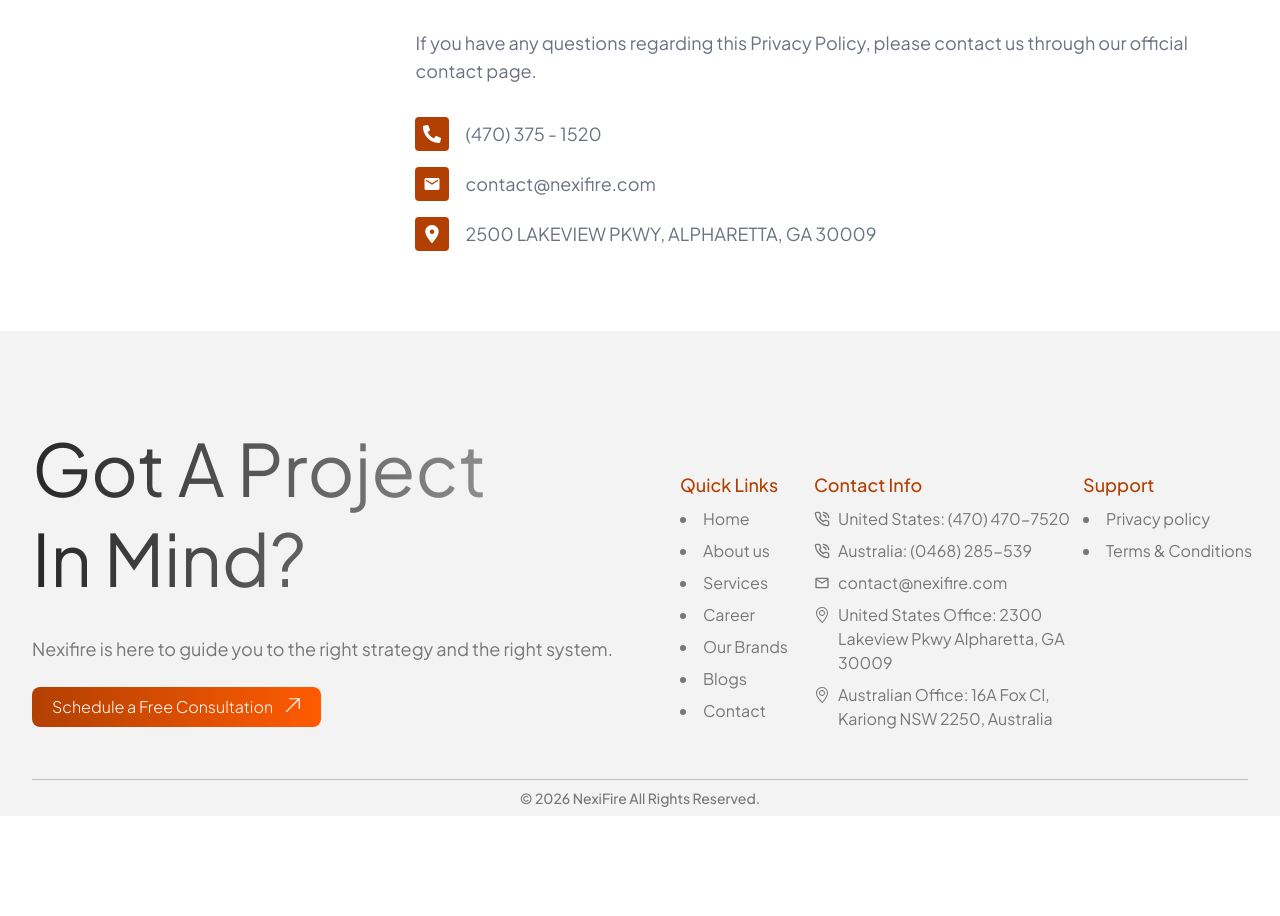
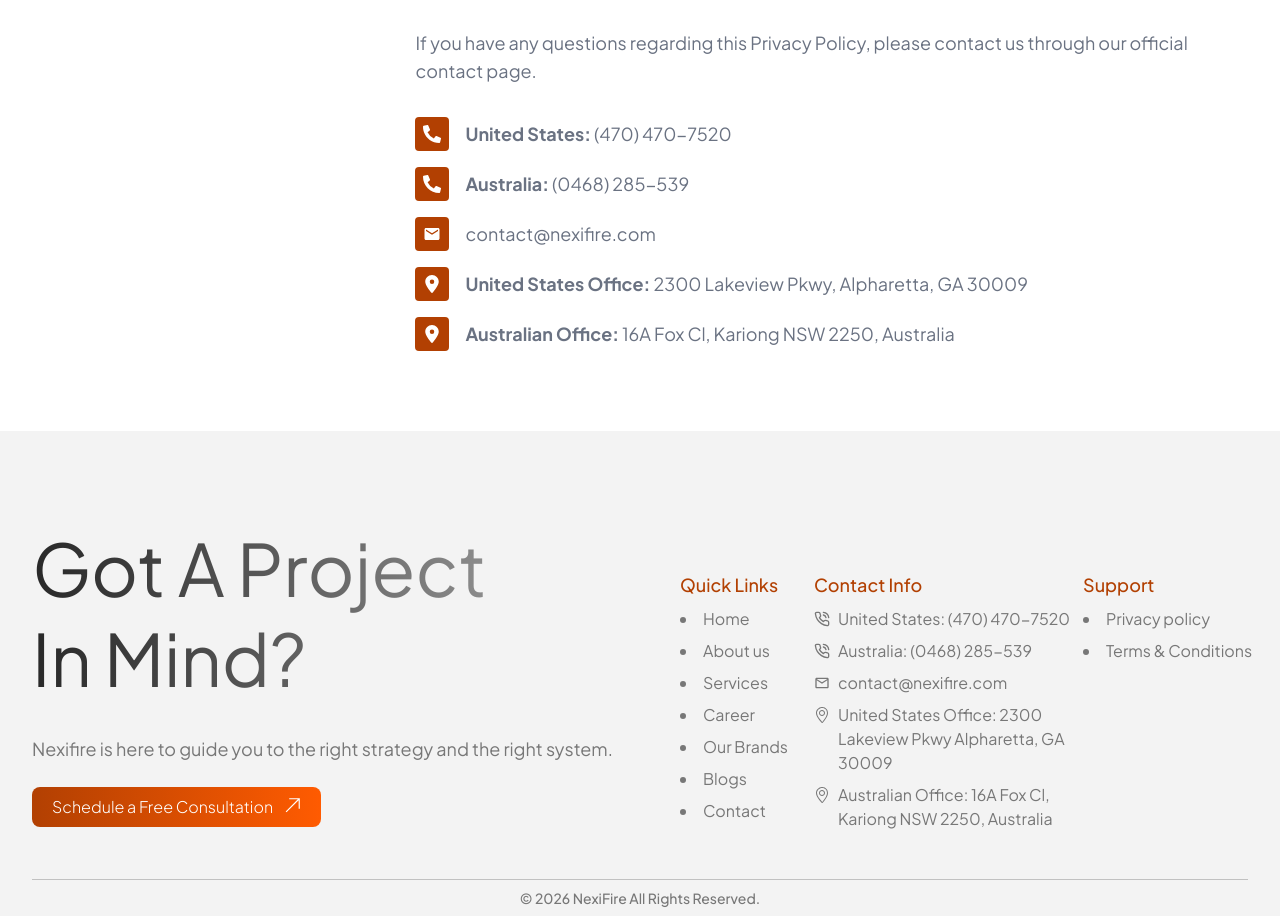
Before and after one commit to BemBexLab/nexifire, a Next.js app: page /privacy-policy in a window 1280 px wide. Shown: the part 2154-3070 px from the top of the page. Before the commit the page ends 2970 px from the top, so only its background shows below. Built offline with nearby package versions, Linux system fonts and the light colour scheme.

Commit message:
UI patches

```diff
--- a/app/privacy-policy/components/PrivacyContent.tsx
+++ b/app/privacy-policy/components/PrivacyContent.tsx
@@ -183,7 +183,19 @@ const PrivacyContent = () => {
                   href="tel:+14703751520"
                   className="text-base text-gray-500 hover:underline sm:text-lg"
                 >
-                  (470) 375 - 1520
+                  <b>United States:</b> (470) 470-7520
+                </a>
+              </div>
+
+              <div className="flex items-center gap-3 sm:gap-4">
+                <div className="shrink-0 rounded bg-[#B24002] p-2 text-white">
+                  <FaPhoneAlt color="#FFFFFF" size={18} />
+                </div>
+                <a
+                  href="tel:+61468285539"
+                  className="text-base text-gray-500 hover:underline sm:text-lg"
+                >
+                  <b>Australia:</b> (0468) 285-539
                 </a>
               </div>
 
@@ -203,8 +215,17 @@ const PrivacyContent = () => {
                 <div className="shrink-0 rounded bg-[#B24002] p-2 text-white">
                   <FaLocationDot color="#FFFFFF" size={18} />
                 </div>
-                <span className="text-base text-gray-500 uppercase sm:text-lg">
-                  2500 Lakeview Pkwy, Alpharetta, GA 30009
+                <span className="text-base text-gray-500 sm:text-lg">
+                  <b>United States Office:</b> 2300 Lakeview Pkwy, Alpharetta, GA 30009
+                </span>
+              </div>
+
+              <div className="flex items-start gap-3 sm:items-center sm:gap-4">
+                <div className="shrink-0 rounded bg-[#B24002] p-2 text-white">
+                  <FaLocationDot color="#FFFFFF" size={18} />
+                </div>
+                <span className="text-base text-gray-500 sm:text-lg">
+                  <b>Australian Office:</b> 16A Fox Cl, Kariong NSW 2250, Australia
                 </span>
               </div>
             </div>
--- a/components/GetInTouch.tsx
+++ b/components/GetInTouch.tsx
@@ -20,7 +20,7 @@ const contactPoints = [
         <path d="M6.62 10.79a15.053 15.053 0 006.59 6.59l2.2-2.2a1 1 0 011.01-.24c1.12.37 2.33.57 3.58.57a1 1 0 011 1V20a1 1 0 01-1 1C10.61 21 3 13.39 3 4a1 1 0 011-1h3.49a1 1 0 011 1c0 1.25.19 2.46.57 3.58a1 1 0 01-.25 1.01l-2.19 2.2z" />
       </svg>
     ),
-    text: "United States: (470) 470-7520",
+    text: <><b>United States:</b> (470) 470-7520</>,
   },
   {
     href: "tel:+61468285539",
@@ -34,7 +34,7 @@ const contactPoints = [
         <path d="M6.62 10.79a15.053 15.053 0 006.59 6.59l2.2-2.2a1 1 0 011.01-.24c1.12.37 2.33.57 3.58.57a1 1 0 011 1V20a1 1 0 01-1 1C10.61 21 3 13.39 3 4a1 1 0 011-1h3.49a1 1 0 011 1c0 1.25.19 2.46.57 3.58a1 1 0 01-.25 1.01l-2.19 2.2z" />
       </svg>
     ),
-    text: "Australia: (0468) 285-539",
+    text: <><b>Australia:</b> (0468) 285-539</>,
   },
   {
     href: "mailto:contact@nexifire.com",
@@ -62,7 +62,7 @@ const contactPoints = [
         <path d="M12 2a7 7 0 00-7 7c0 5.25 7 13 7 13s7-7.75 7-13a7 7 0 00-7-7zm0 10a3 3 0 110-6 3 3 0 010 6z" />
       </svg>
     ),
-    text: "United States Office: 2300 Lakeview Pkwy Alpharetta, GA 30009",
+    text: <><b>United States Office:</b> 2300 Lakeview Pkwy Alpharetta, GA 30009</>,
   },
   {
     href: null,
@@ -76,7 +76,7 @@ const contactPoints = [
         <path d="M12 2a7 7 0 00-7 7c0 5.25 7 13 7 13s7-7.75 7-13a7 7 0 00-7-7zm0 10a3 3 0 110-6 3 3 0 010 6z" />
       </svg>
     ),
-    text: "Australian Office: 16A Fox Cl, Kariong NSW 2250, Australia",
+    text: <><b>Australian Office:</b> 16A Fox Cl, Kariong NSW 2250, Australia</>,
   },
 ];
 
@@ -207,7 +207,7 @@ export default function GetInTouchSection() {
                   key={index}
                   className="flex items-center justify-start gap-[14px] sm:justify-start sm:gap-[18px]"
                 >
-                  <div className="flex h-[38px] w-[38px] shrink-0 items-center justify-center rounded-[6px] bg-[#B24002]">
+                  <div className="flex h-[28px] w-[28px] shrink-0 items-center justify-center rounded-[6px] bg-[#B24002]">
                     {item.icon}
                   </div>
                   {item.href ? (
--- a/components/GetInTouchContact.tsx
+++ b/components/GetInTouchContact.tsx
@@ -31,7 +31,7 @@ const contactItems = [
       </svg>
     ),
     iconAlt: "Phone",
-    label: "United States: (470) 470-7520",
+    label: <><b>United States:</b> (470) 470-7520</>,
     href: "tel:+14704707520",
   },
   {
@@ -51,7 +51,7 @@ const contactItems = [
       </svg>
     ),
     iconAlt: "Phone",
-    label: "Australia: (0468) 285-539",
+    label: <><b>Australia:</b> (0468) 285-539</>,
     href: "tel:+61468285539",
   },
   {
@@ -91,7 +91,7 @@ const contactItems = [
       </svg>
     ),
     iconAlt: "Location",
-    label: "United States Office: 2300 Lakeview Pkwy Alpharetta, GA 30009",
+    label: <><b>United States Office:</b> 2300 Lakeview Pkwy Alpharetta, GA 30009</>,
   },
   {
     id: "address-au",
@@ -110,7 +110,7 @@ const contactItems = [
       </svg>
     ),
     iconAlt: "Location",
-    label: "Australian Office: 16A Fox Cl, Kariong NSW 2250, Australia",
+    label: <><b>Australian Office:</b> 16A Fox Cl, Kariong NSW 2250, Australia</>,
   },
 ] as const;
 
```
